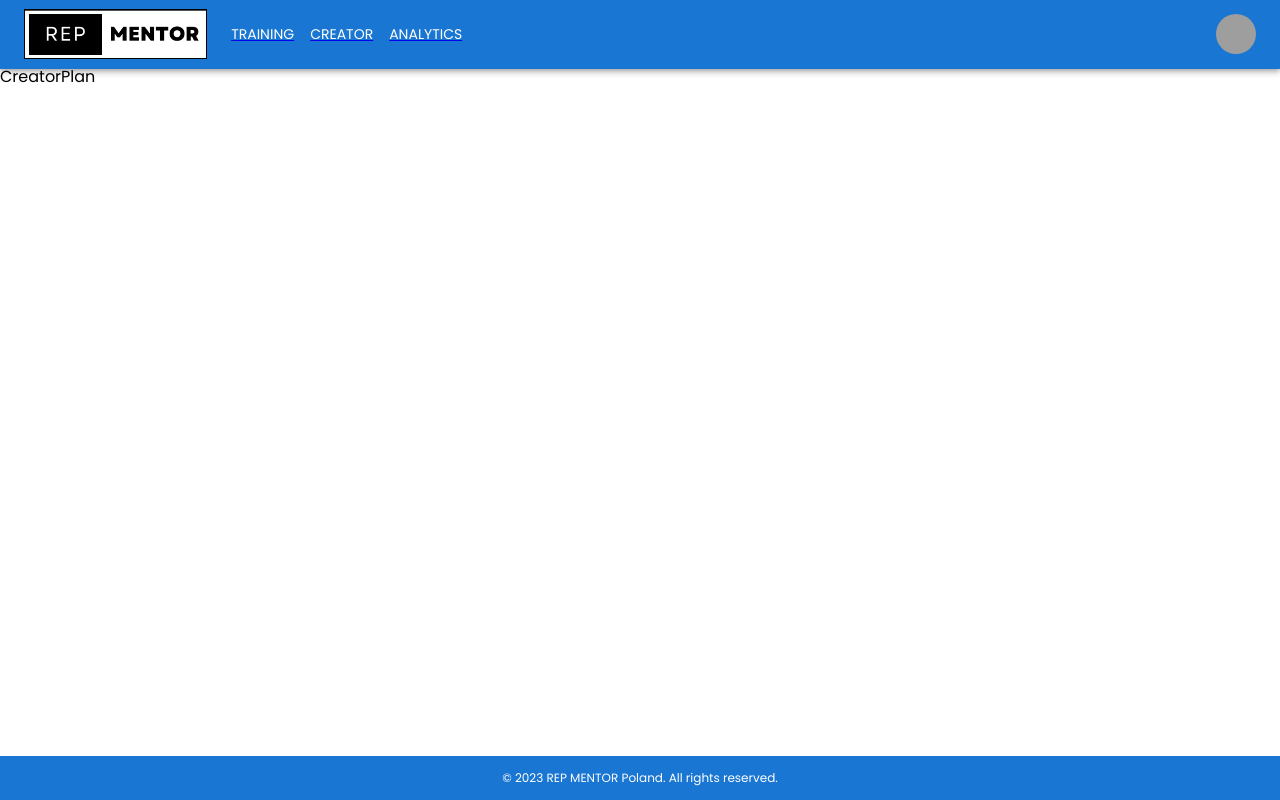
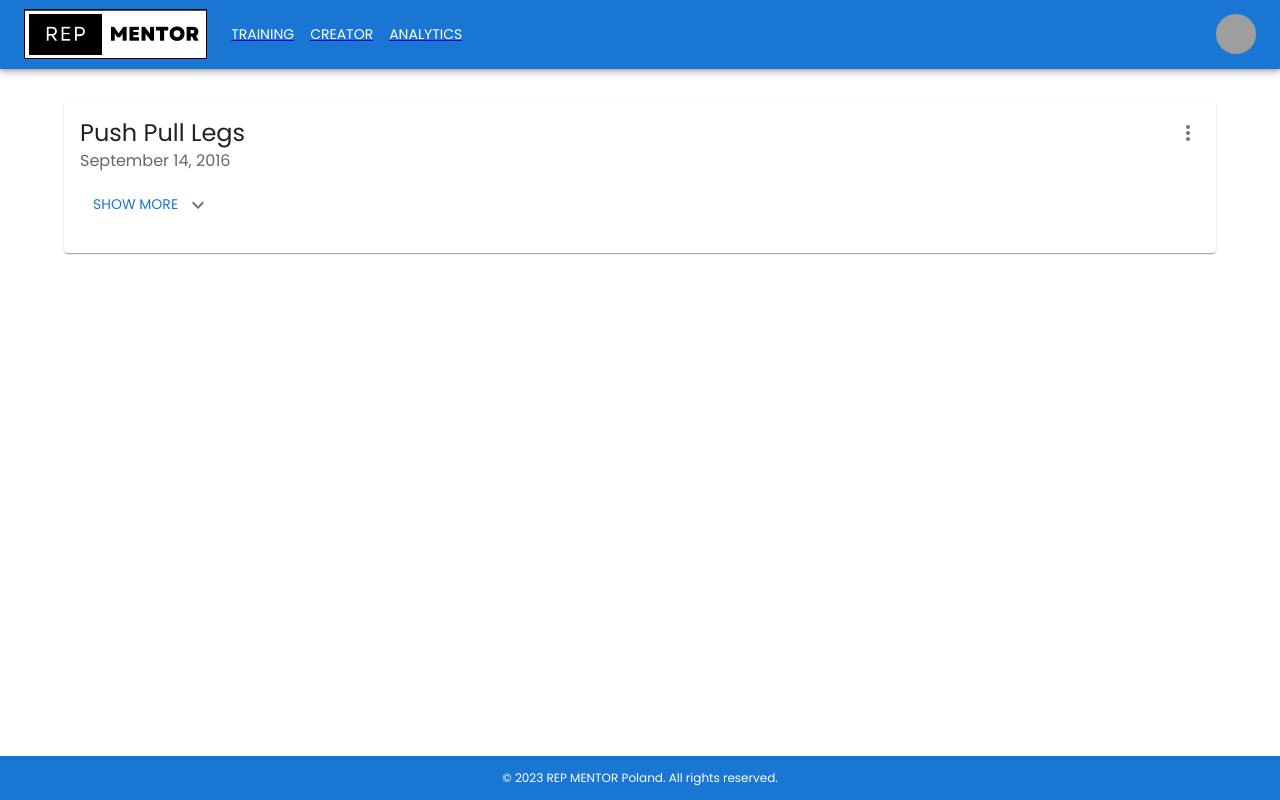
Before and after one commit to BarS99/workout-configurator, a React (Create React App) app: page /creator in a window 1280 px wide. Built offline with nearby package versions, Linux system fonts and the light colour scheme; grey boxes are pictures that could not be loaded; a web font is replaced by a local one.

Commit message:
Mui component and container

```diff
--- /dev/null
+++ b/src/components/HorizontalCard.tsx
@@ -0,0 +1,73 @@
+import * as React from 'react';
+
+import {
+    Card,
+    CardHeader,
+    CardContent,
+    Collapse,
+    IconButton,
+    IconButtonProps,
+    Typography,
+    styled,
+    Box,
+    CardActions,
+    Button
+} from '@mui/material/';
+
+import ExpandMoreIcon from '@mui/icons-material/ExpandMore';
+import MoreVertIcon from '@mui/icons-material/MoreVert';
+
+interface ExpandMoreProps extends IconButtonProps {
+    expand: boolean;
+}
+
+const ExpandMore = styled((props: ExpandMoreProps) => {
+    const { ...other } = props;
+    return <IconButton {...other} />;
+})(({ theme, expand }) => ({
+    transform: !expand ? 'rotate(0deg)' : 'rotate(180deg)',
+    transition: theme.transitions.create('transform', {
+        duration: theme.transitions.duration.shortest
+    })
+}));
+
+const HorizontalCard = (): JSX.Element => {
+    const [expanded, setExpanded] = React.useState(false);
+
+    const handleExpandClick = (): void => {
+        setExpanded(!expanded);
+    };
+
+    return (
+        <Card sx={{ p: 2 }}>
+            <CardHeader
+                sx={{ p: 0 }}
+                action={
+                    <IconButton aria-label="settings">
+                        <MoreVertIcon />
+                    </IconButton>
+                }
+                title="Push Pull Legs"
+                subheader="September 14, 2016"
+            />
+
+            <CardActions>
+                <Box component={Button} variant="text" size="small" onClick={handleExpandClick}>
+                    <Typography variant="subtitle2">Show more</Typography>
+                    <ExpandMore sx={{}} expand={expanded} aria-expanded={expanded} aria-label="show more">
+                        <ExpandMoreIcon />
+                    </ExpandMore>
+                </Box>
+            </CardActions>
+            <Collapse in={expanded} timeout="auto" unmountOnExit>
+                <CardContent>
+                    <Typography>
+                        Heat 1/2 cup of the broth in a pot until simmering, add saffron and set aside for 10 minutes.
+                    </Typography>
+                </CardContent>
+            </Collapse>
+        </Card>
+    );
+};
+
+export default HorizontalCard;
--- a/src/layouts/Index/IndexLayout.module.scss
+++ b/src/layouts/Index/IndexLayout.module.scss
@@ -8,5 +8,6 @@
     &__content {
         flex-grow: 1;
         width: 100%;
+        padding-top: 2rem;
     }
 }
--- a/src/layouts/Index/IndexLayout.tsx
+++ b/src/layouts/Index/IndexLayout.tsx
@@ -2,13 +2,14 @@ import { Outlet } from 'react-router';
 import styles from './IndexLayout.module.scss';
 import Header from '../../components/Header';
 import Footer from '../../components/footer/Footer';
+import { Container } from '@mui/material';
 
 const IndexLayout = (): JSX.Element => (
     <div className={styles['index-layout']}>
         <Header />
-        <main className={styles['index-layout__content']}>
+        <Container className={styles['index-layout__content']}>
             <Outlet />
-        </main>
+        </Container>
         <Footer />
     </div>
 );
--- a/src/pages/creator/CreatorPlanPage.tsx
+++ b/src/pages/creator/CreatorPlanPage.tsx
@@ -1,4 +1,10 @@
-const CreatorPlanPage = () => {
-    return <div>CreatorPlan</div>;
+import HorizontalCard from '../../components/HorizontalCard';
+
+const CreatorPlanPage = (): JSX.Element => {
+    return (
+        <div>
+            <HorizontalCard />
+        </div>
+    );
 };
 export default CreatorPlanPage;
```
